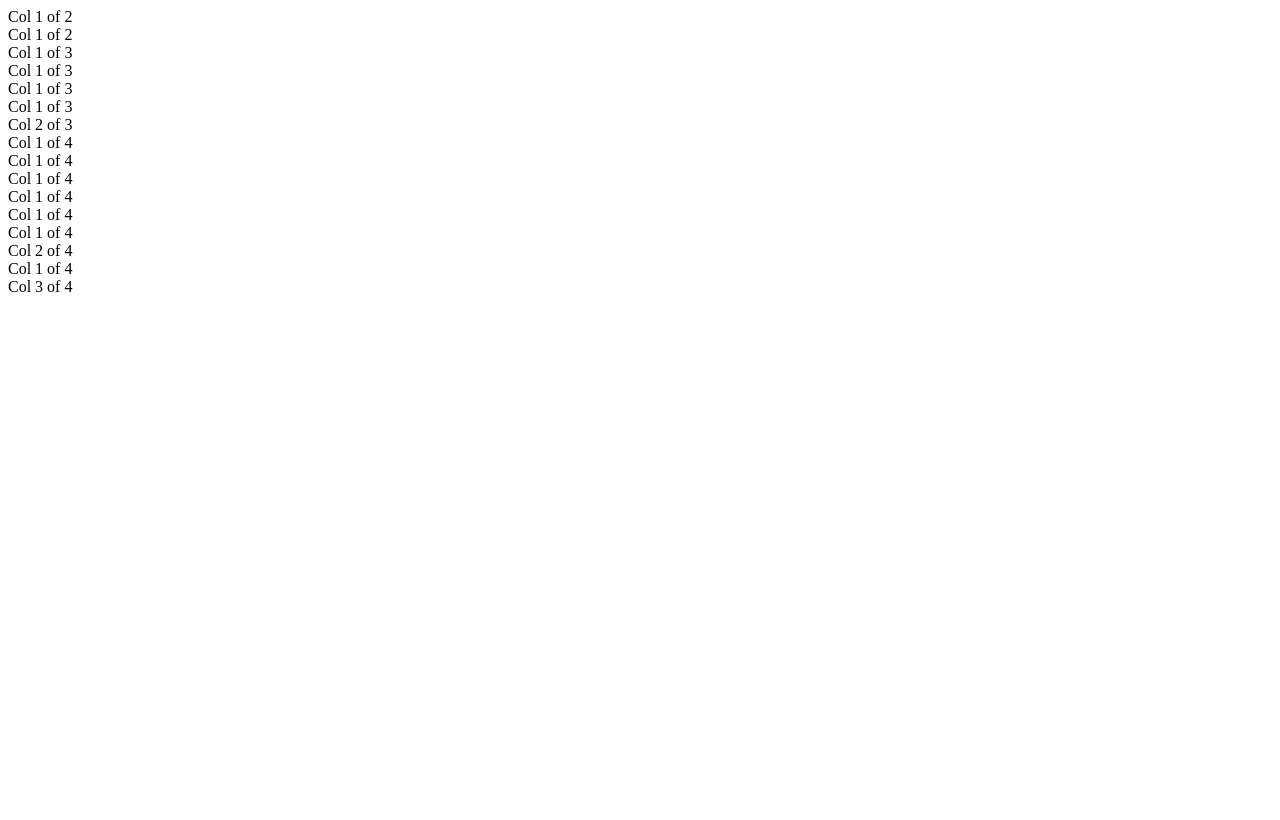
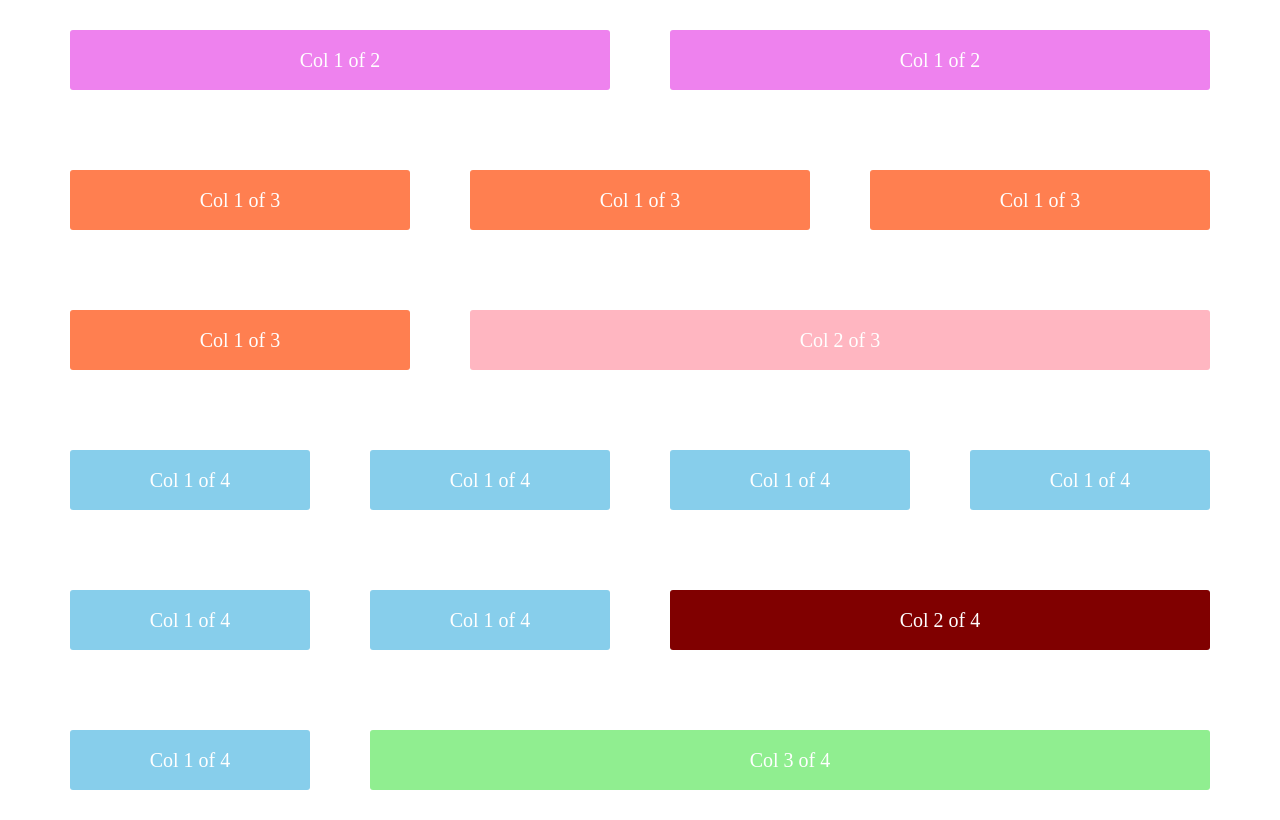
Before and after one commit to rom-30/custom_grid, a website: page index.html in a window 1280 px wide. Drawn offline with Linux system fonts and the light colour scheme.

Commit message:
Style complete

```diff
--- a/sass/main.scss
+++ b/sass/main.scss
@@ -1,3 +1,4 @@
 @import "base";
+@import "mixin";
+@import "variable";
 @import "grid";
-@import "variable";
```
Also changed, not shown: css/style.css.
